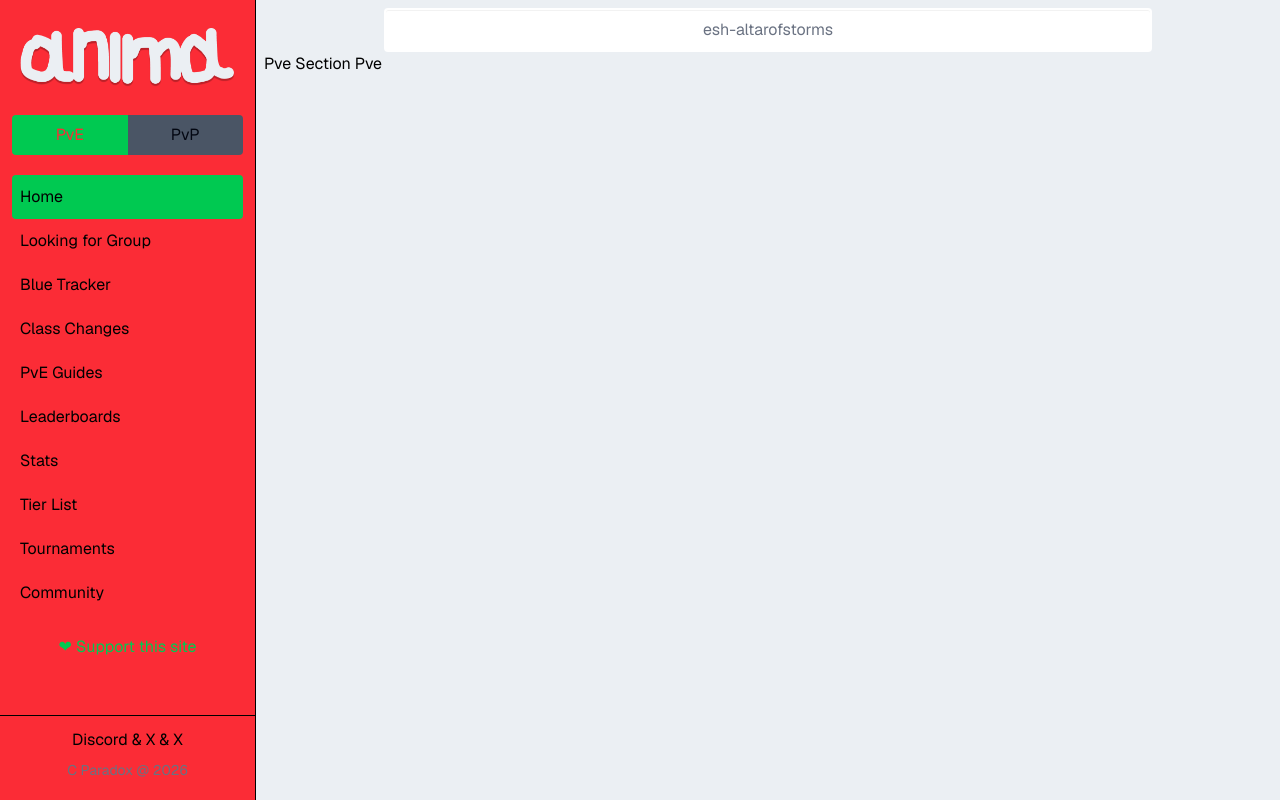
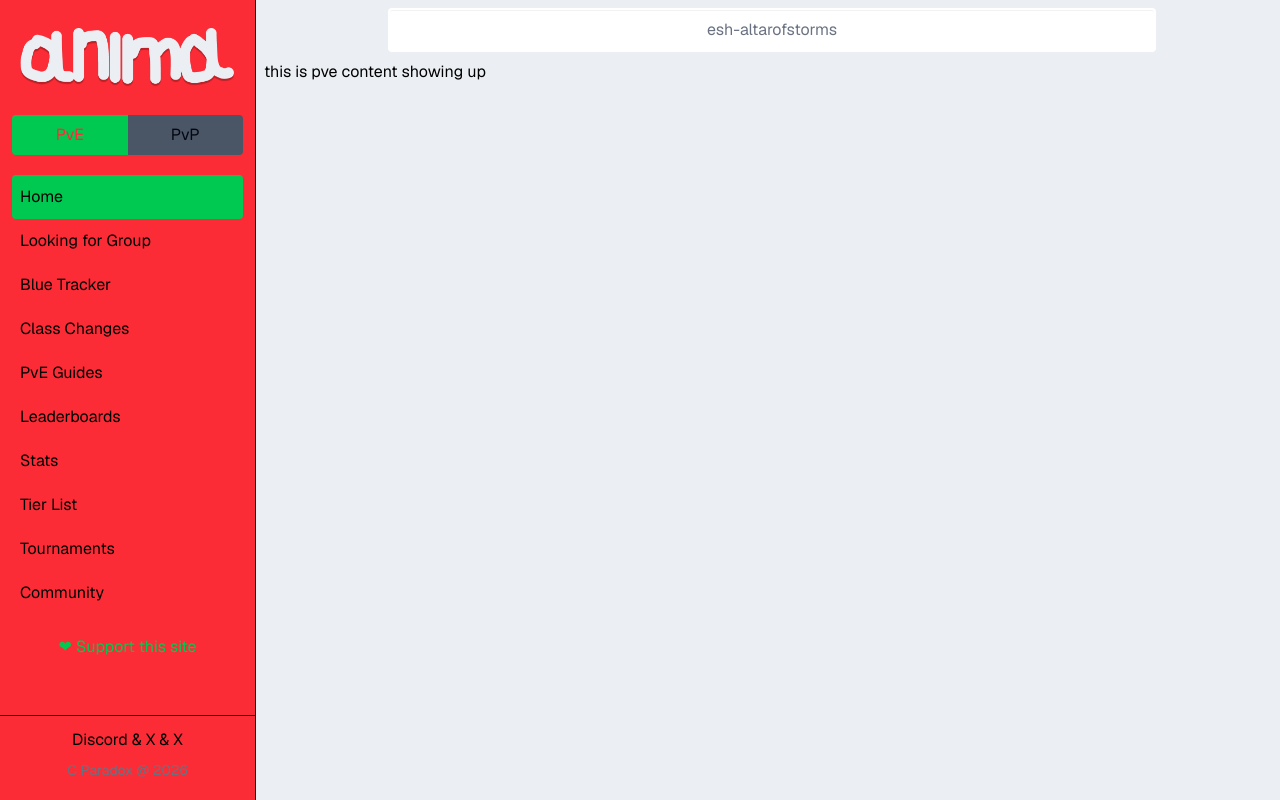
Before and after one commit to wMageblood/paradox, a React (Vite) app: page / in a window 1280 px wide. Built offline with nearby package versions, Linux system fonts and the light colour scheme.

Commit message:
revamped layout, changed some things in app component

```diff
--- a/src/App.tsx
+++ b/src/App.tsx
@@ -1,3 +1,25 @@
-const App = () => <p className={``}>Yo</p>
+import { useState } from "react";
+import Sidebar from "./features/sidebar/components/Sidebar";
+import Pve from "./features/pve/components/PvE";
+import Pvp from "./features/pvp/components/PvP";
+import SearchBar from "./components/ui/SearchBar";
+
+const App = () => {
+
+  const [visibility, setVisibility] = useState<'pve' | 'pvp'>('pve')
+
+  return (
+    <div>
+      <Sidebar visibility={visibility} setVisibility={setVisibility} />
+      <div className="ml-66 mt-2">
+        <div className="mb-2">
+          <SearchBar />
+        </div>
+        {visibility === 'pve' ? <Pve /> : <Pvp />}
+      </div>
+    </div>
+
+  );
+};
 
 export default App;
--- /dev/null
+++ b/src/constants/routes.ts
@@ -0,0 +1,12 @@
+export const pveSidebar = [
+  { name: "Home", href: "/" },
+  { name: "Looking for Group", href: "/looking-for-group" },
+  { name: "Blue Tracker", href: "/blue-tracker" },
+  { name: "Class Changes", href: "/class-changes" },
+  { name: "PvE Guides", href: "/pve-guides" },
+  { name: "Leaderboards", href: "/leaderboards" },
+  { name: "Stats", href: "/stats" },
+  { name: "Tier List", href: "/tier-list" },
+  { name: "Tournaments", href: "/tournaments" },
+  { name: "Community", href: "/community" },
+] as const;
--- a/src/features/pve/components/PvE.tsx
+++ b/src/features/pve/components/PvE.tsx
@@ -1,5 +1,7 @@
 import Sidebar from "../../sidebar/components/Sidebar";
 
-const Pve = () => <p className="ml-2">Pve Section Pve</p>
+
+
+const Pve = () => <p>this is pve content showing up</p>
 
 export default Pve;
--- a/src/features/pvp/components/PvP.tsx
+++ b/src/features/pvp/components/PvP.tsx
@@ -1,3 +1,3 @@
-const Pvp = () => <p>PvP Section PvP</p>
+const Pvp = () => <p>this is pvp content showing up</p>
 
 export default Pvp;
--- a/src/features/sidebar/components/Sidebar.tsx
+++ b/src/features/sidebar/components/Sidebar.tsx
@@ -1,24 +1,15 @@
-import { useState } from "react";
 import anima from "../../../assets/logo.png";
+import { pveSidebar } from "../../../constants/routes";
 
-const Sidebar = () => {
+type View = 'pve' | 'pvp';
+
+interface SidebarProps {
+  visibility: View;
+  setVisibility: React.Dispatch<React.SetStateAction<View>>;
+}
 
 
-const [visibility, setVisibility] = useState<'pve' | 'pvp'>('pve');
-
-
- const pveSidebarItems = [
-  { name: "Home", href: "/", key: 1 },
-  { name: "Looking for Group", href: "/looking-for-group", key: 2 },
-  { name: "Blue Tracker", href: "/blue-tracker", key: 3 },
-  { name: "Class Changes", href: "/class-changes", key: 4 },
-  { name: "PvE Guides", href: "/pve-guides", key: 5 },
-  { name: "Leaderboards", href: "/leaderboards", key: 6 },
-  { name: "Stats", href: "/stats", key: 7 },
-  { name: "Tier List", href: "/tier-list", key: 8 },
-  { name: "Tournaments", href: "/tournaments", key: 9 },
-  { name: "Community", href: "/community", key: 10 },
- ];
+const Sidebar = ({ visibility, setVisibility }: SidebarProps) => {
 
 
  return (
@@ -32,7 +23,7 @@ const [visibility, setVisibility] = useState<'pve' | 'pvp'>('pve');
    </div>
    <div>
     <ul>
-      {pveSidebarItems.map(({name, href, key}) => <li key={key} className={`mx-3 py-2.5 hover:bg-blue-500 hover:text-white hover:rounded-sm ${window.location.pathname === href ? "bg-green-500 rounded-sm" : "bg-red-500"}`}><a className={`ml-2`} href={href}>{name}</a></li>)}
+      {pveSidebar.map(({name, href}) => <li key={href} className={`mx-3 py-2.5 hover:bg-blue-500 hover:text-white hover:rounded-sm ${window.location.pathname === href ? "bg-green-500 rounded-sm" : "bg-red-500"}`}><a className={`ml-2`} href={href}>{name}</a></li>)}
     </ul>
    </div>
    <div className="text-center mt-5 text-green-500 hover:text-green-300">❤︎ Support this site</div>
--- a/src/main.tsx
+++ b/src/main.tsx
@@ -1,16 +1,10 @@
 import { StrictMode } from "react";
 import { createRoot } from "react-dom/client";
 import "./index.css";
-import Sidebar from "./features/sidebar/components/Sidebar.tsx";
-import Pve from "./features/pve/components/PvE.tsx"
-import SearchBar from "./components/ui/SearchBar.tsx";
+import App from "./App.tsx";
 
 createRoot(document.getElementById("root")!).render(
   <StrictMode>
-      <Sidebar />
-      <div className="ml-64 mt-2">
-        <SearchBar />
-        <Pve />
-      </div>
+    <App />
   </StrictMode>,
 );
```
